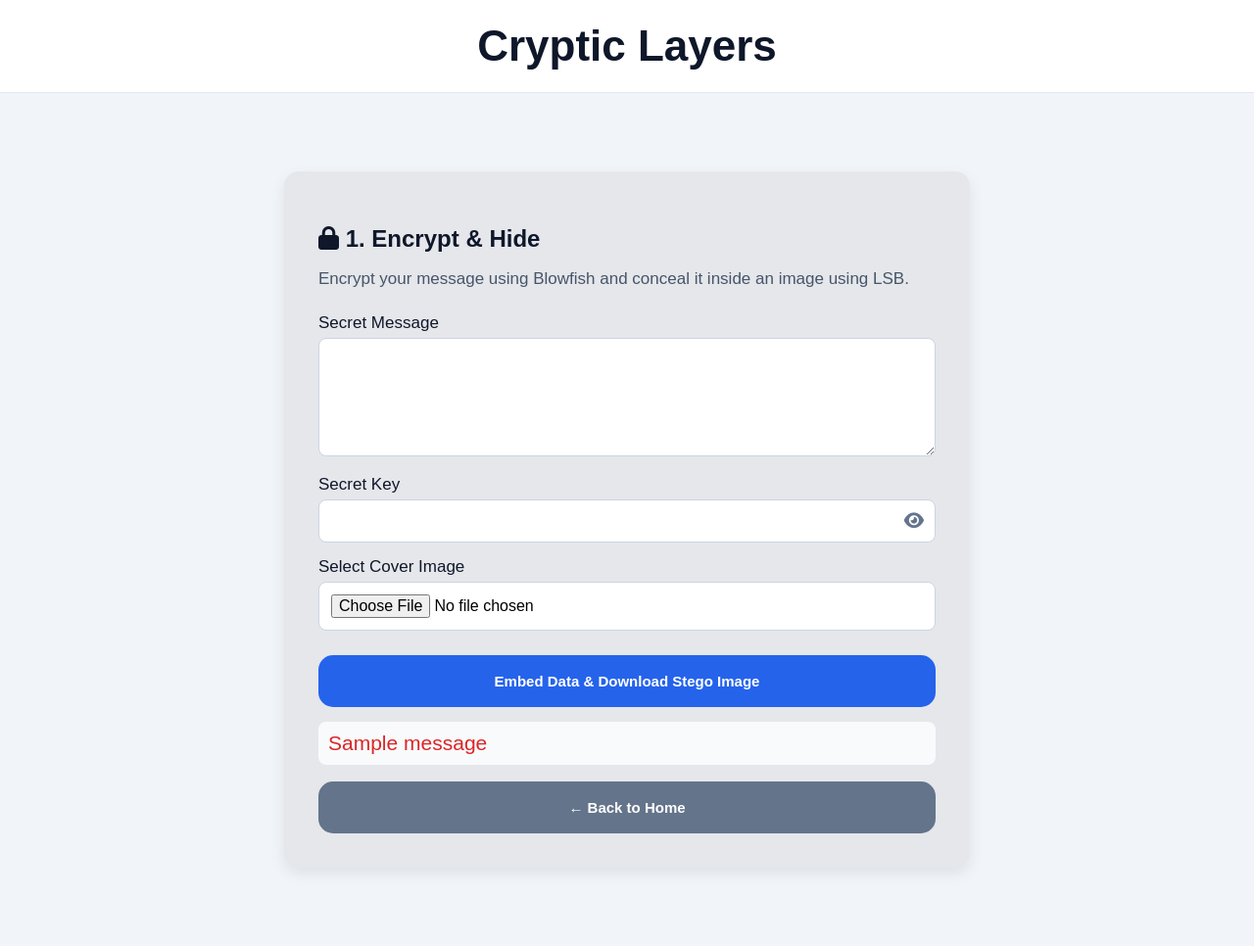
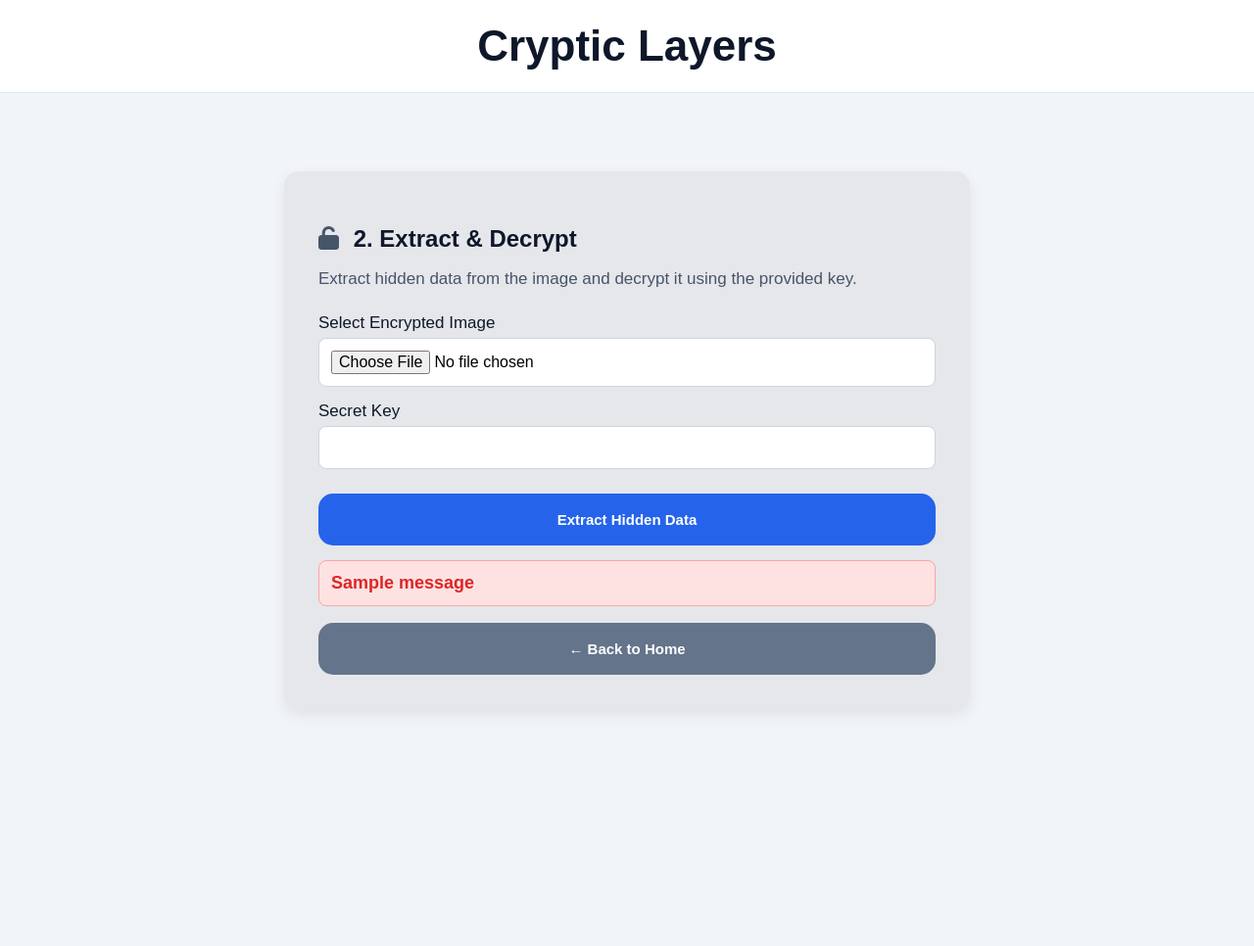
Before and after one commit to xersushii/Cryptic-Layers-Steganography-of-Data-with-Least-Significant-Bit-LSB-and-Blowfish, a Flask app: page /encrypt in a window 1280 px wide. Shown: the whole page at 98% size. After the commit the page ends 727 px from the top, so only its background shows below. Run offline with Flask 3, Linux system fonts and the light colour scheme; one stand-in notice (Sample message) is shown.

Commit message:
Update encrypt.html

```diff
--- a/templates/encrypt.html
+++ b/templates/encrypt.html
@@ -1,15 +1,20 @@
 <!DOCTYPE html>
-<html>
+<html lang="en">
 <head>
-<title>Encrypt Message - Cryptic Layers</title>
+
+<meta charset="UTF-8">
+<title>Decrypt - Cryptic Layers</title>
 
 <link rel="stylesheet"
 href="https://cdnjs.cloudflare.com/ajax/libs/font-awesome/6.5.0/css/all.min.css">
 
+
+
 <style>
-/* ====== SOURCE CODE FOR ENCRYPT PAGE UI ====== */
 
-body {
+/* ====== SOURCE CODE FOR DECRYPT PAGE UI ======*/
+
+/* ====== DECRYPT PAGE UI ====== */body {
     margin: 0;
     font-family: Arial, Helvetica, sans-serif;
     background: #f1f5f9;
@@ -17,6 +22,7 @@ body {
 }
 
 /* HEADER */
+
 header {
     background: white;
     padding: 22px;
@@ -27,6 +33,7 @@ header {
 }
 
 /* CONTAINER */
+
 .container {
     max-width: 700px;
     margin: 60px auto;
@@ -34,6 +41,7 @@ header {
 }
 
 /* CARD */
+
 .card {
     background: #e5e7eb;
     padding: 35px;
@@ -42,8 +50,14 @@ header {
 }
 
 /* TITLE */
+
 h2 {
     margin-bottom: 12px;
+}
+
+h2 i {
+    margin-right: 8px;
+    color: #475569;
 }
 
 .subtitle {
@@ -53,6 +67,7 @@ h2 {
 }
 
 /* INPUTS */
+
 label {
     display: block;
     margin-top: 15px;
@@ -60,41 +75,34 @@ label {
     font-size: 17px;
 }
 
-/* INPUT STYLE */
-textarea,
-input {
+input,
+textarea {
     width: 100%;
+    box-sizing: border-box;
     padding: 12px;
     border-radius: 8px;
     border: 1px solid #cbd5e1;
     background: white;
     color: black;
     font-size: 16px;
-    box-sizing: border-box;
 }
 
-/* PASSWORD CONTAINER */
-.password-container {
-    position: relative;
+/* ERROR INPUT */
+
+.input-error {
+    border: 2px solid #dc2626 !important;
 }
 
-/* EYE BUTTON */
-.toggle-eye {
-    position: absolute;
-    right: 12px;
-    top: 50%;
-    transform: translateY(-50%);
-    cursor: pointer;
-    color: #64748b;
-    font-size: 18px;
-}
+/* TEXTAREA */
 
-/* FILE INPUT */
-input[type="file"] {
-    background: white;
+textarea {
+    resize: vertical;
+    max-height: 250px;
+    overflow-y: auto;
 }
 
 /* BUTTON */
+
 button {
     width: 100%;
     padding: 18px;
@@ -114,6 +122,7 @@ button:hover {
 }
 
 /* BACK BUTTON */
+
 .back {
     margin-top: 17px;
     background: #64748b;
@@ -123,88 +132,209 @@ button:hover {
     background: #475569;
 }
 
-/* MESSAGE */
+/* RESULT BOX */
+
+.result {
+    margin-top: 20px;
+    background: #f8fafc;
+    padding: 15px;
+    border-radius: 10px;
+}
+
+/* MESSAGE BOX */
+
 .message {
     margin-top: 15px;
-    padding: 10px;
+    padding: 12px;
     border-radius: 8px;
-    background: #f8fafc;
-    font-size: 21px;
+    font-weight: bold;
+    font-size: 18px;
+    transition: opacity 0.3s ease;
+}
+
+.error {
+    color: #dc2626;
+    background: #fee2e2;
+    border: 1px solid #fca5a5;
 }
 
 .success {
     color: #16a34a;
+    background: #ecfdf5;
+    border: 1px solid #86efac;
 }
 
-.error {
-    color: #dc2626;
+</style>
+
+<script>
+
+/* FILE VALIDATION */
+
+function validateEncryptedFile() {
+
+    const fileInput = document.querySelector('input[name="image"]');
+    const file = fileInput.files[0];
+
+    if (!file) return true;
+
+    const fileName = file.name.toLowerCase();
+
+    if (
+        !fileName.endsWith(".png") &&
+        !fileName.endsWith(".jpg") &&
+        !fileName.endsWith(".jpeg")
+    ) {
+
+        alert("❌ Only PNG, JPG, and JPEG files are allowed.");
+
+        fileInput.classList.add("input-error");
+        fileInput.value = "";
+
+        return false;
+    }
+
+    const isEncrypted =
+        fileName.includes("encrypted") ||
+        fileName.endsWith(".enc.png") ||
+        fileName.endsWith(".enc.jpg") ||
+        fileName.endsWith(".enc.jpeg");
+
+    if (!isEncrypted) {
+
+        alert(
+            "❌ Only encrypted images are allowed.\n\n" +
+            "Please upload an encrypted image file."
+        );
+
+        fileInput.classList.add("input-error");
+        fileInput.value = "";
+
+        return false;
+    }
+
+    fileInput.classList.remove("input-error");
+
+    return true;
 }
-</style>
+
+/* REMOVE FLASH MESSAGE WHEN USER TYPES */
+
+function removeFlashMessage() {
+
+    const flash = document.getElementById("flashMessage");
+
+    if (flash) {
+
+        flash.style.opacity = "0";
+
+        setTimeout(function () {
+            flash.remove();
+        }, 300);
+
+    }
+
+}
+
+document.addEventListener("DOMContentLoaded", function () {
+
+    const inputs = document.querySelectorAll(
+        "input, textarea"
+    );
+
+    inputs.forEach(function (input) {
+
+        input.addEventListener("input", removeFlashMessage);
+        input.addEventListener("change", removeFlashMessage);
+
+    });
+
+});
+
+</script>
 
 </head>
 
 <body>
 
-<header>Cryptic Layers</header>
+<header>
+Cryptic Layers
+</header>
 
 <div class="container">
 <div class="card">
 
 <h2>
-<i class="fa-solid fa-lock"></i>
-1. Encrypt & Hide
+<i class="fa-solid fa-unlock"></i>
+2. Extract & Decrypt
 </h2>
 
 <p class="subtitle">
-Encrypt your message using Blowfish and conceal it inside an image using LSB.
+Extract hidden data from the image and decrypt it using the provided key.
 </p>
 
-<form method="POST" enctype="multipart/form-data">
+<form method="POST"
+      enctype="multipart/form-data"
+      onsubmit="return validateEncryptedFile()">
 
-<label>Secret Message</label>
-<textarea name="plaintext" rows="5" required></textarea>
+<label>Select Encrypted Image</label>
+
+<input
+    type="file"
+    name="image"
+    accept=".png,.jpg,.jpeg"
+    required
+>
 
 <label>Secret Key</label>
 
-<div class="password-container">
 <input
-    type="password"
+    type="text"
     name="key"
-    id="secretKey"
     required
 >
 
-<i
-    class="fa-solid fa-eye toggle-eye"
-    onclick="togglePassword()"
-    id="eyeIcon"
-></i>
-</div>
-
-<label>Select Cover Image</label>
-<input type="file" name="image" required>
 
 <button type="submit">
-Embed Data & Download Stego Image
+Extract Hidden Data
 </button>
 
 </form>
 
-{% if message %}
+<!-- FLASH ERROR MESSAGE -->
+
+{% with messages = get_flashed_messages() %}
+{% if messages %}
+    {% for msg in messages %}
+        <div id="flashMessage" class="message error">
+            {{ msg }}
+        </div>
+    {% endfor %}
+{% endif %}
+{% endwith %}
+
+<!-- SUCCESS MESSAGE -->
+
+{% if extracted_text %}
 <div class="message success">
-{{ message }}
+Decryption Successful
 </div>
 {% endif %}
 
-{% with messages = get_flashed_messages() %}
-{% if messages %}
-{% for msg in messages %}
-<div class="message error">
-{{ msg }}
+<!-- RESULT -->
+
+{% if extracted_text %}
+<div class="result">
+
+<strong>Decrypted Message:</strong>
+
+<br><br>
+
+<textarea rows="5" readonly>
+{{ extracted_text }}
+</textarea>
+
 </div>
-{% endfor %}
 {% endif %}
-{% endwith %}
 
 <button class="back" onclick="location.href='/'">
 ← Back to Home
@@ -213,28 +343,5 @@ Embed Data & Download Stego Image
 </div>
 </div>
 
-<script>
-function togglePassword() {
-
-    var passwordField =
-    document.getElementById("secretKey");
-
-    var eyeIcon =
-    document.getElementById("eyeIcon");
-
-    if (passwordField.type === "password") {
-        passwordField.type = "text";
-        eyeIcon.classList.remove("fa-eye");
-        eyeIcon.classList.add("fa-eye-slash");
-    }
-    else {
-        passwordField.type = "password";
-        eyeIcon.classList.remove("fa-eye-slash");
-        eyeIcon.classList.add("fa-eye");
-    }
-
-}
-</script>
-
 </body>
 </html>
```
